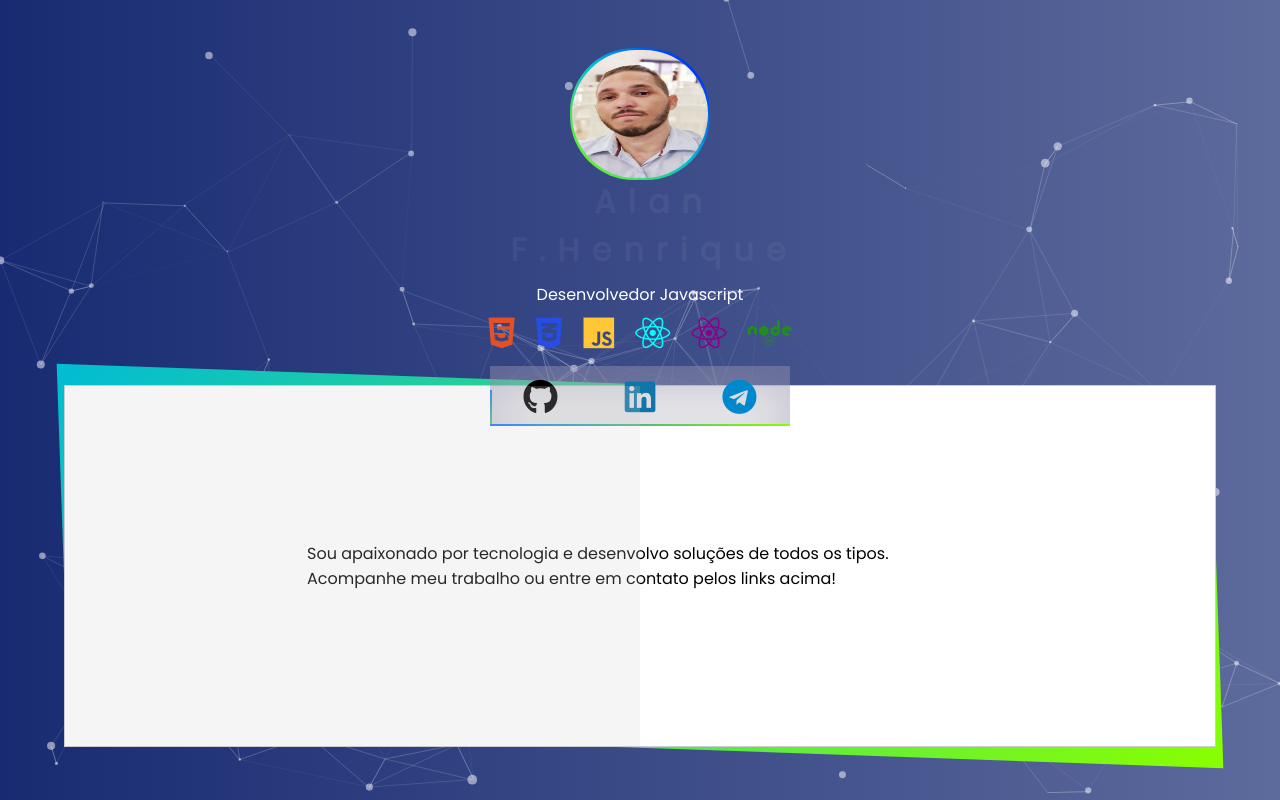
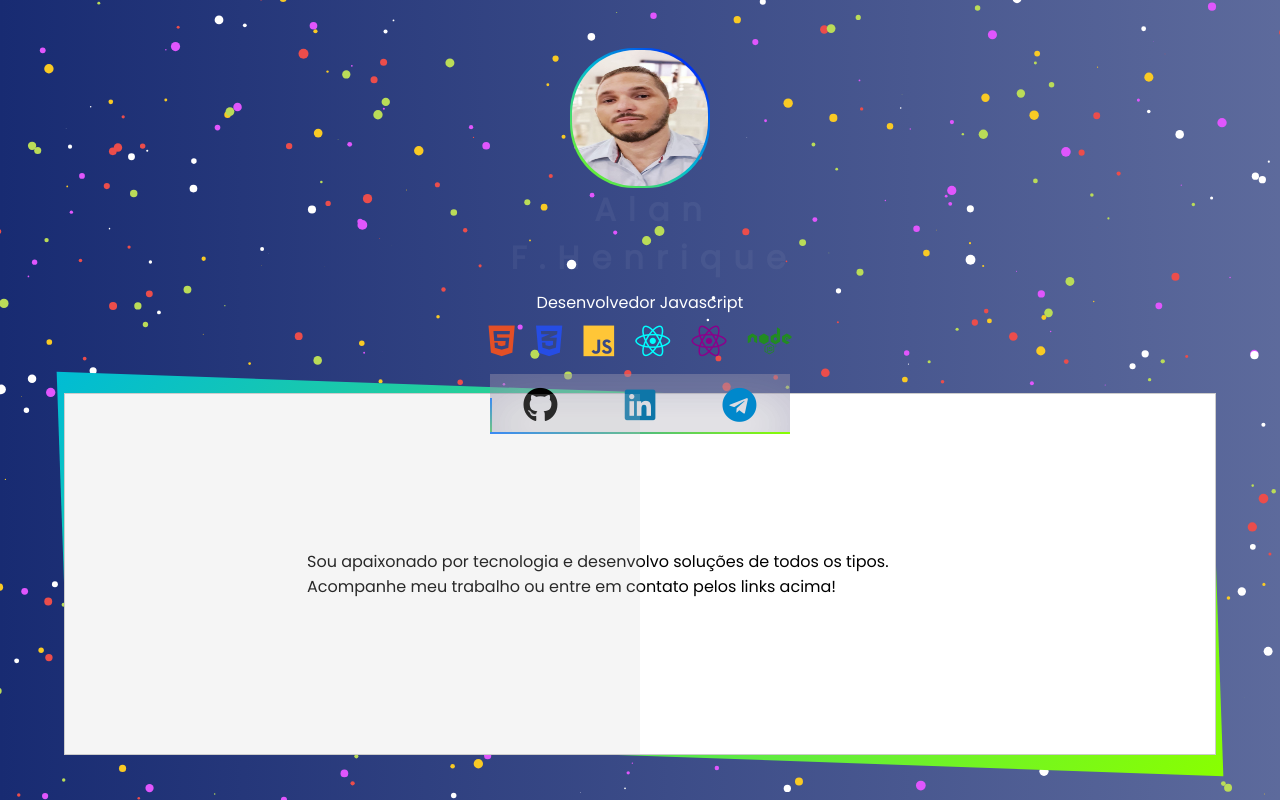
Before and after one commit to allanfernandesh/my-linktree, a plain HTML site: page index.html in a window 1280 px wide. Drawn offline with Linux system fonts and the light colour scheme.

Commit message:
adjust particles

```diff
--- a/app.js
+++ b/app.js
@@ -16,14 +16,14 @@ particlesJS('particles-js',
   {
     "particles": {
       "number": {
-        "value": 80,
+        "value": 400,
         "density": {
           "enable": true,
           "value_area": 800
         }
       },
       "color": {
-        "value": "#ffffff"
+        "value": ["#fff", "#eb4d4b","#e056fd", "#f9ca24","#badc58"]
       },
       "shape": {
         "type": "circle",
@@ -41,7 +41,7 @@ particlesJS('particles-js',
         }
       },
       "opacity": {
-        "value": 0.5,
+        "value": 1,
         "random": false,
         "anim": {
           "enable": false,
@@ -61,7 +61,7 @@ particlesJS('particles-js',
         }
       },
       "line_linked": {
-        "enable": true,
+        "enable": false,
         "distance": 150,
         "color": "#ffffff",
         "opacity": 0.4,
@@ -69,7 +69,7 @@ particlesJS('particles-js',
       },
       "move": {
         "enable": true,
-        "speed": 6,
+        "speed": 2,
         "direction": "none",
         "random": false,
         "straight": false,
@@ -86,7 +86,7 @@ particlesJS('particles-js',
       "events": {
         "onhover": {
           "enable": true,
-          "mode": "repulse"
+          "mode": "bubble"
         },
         "onclick": {
           "enable": true,
--- a/styles.css
+++ b/styles.css
@@ -7,18 +7,19 @@ body {
     display: flex;
     align-items: center;
     flex-direction: column;
-    min-height: 100vh;
     font-family: 'Poppins', sans-serif;
     background: linear-gradient(
         to right,
         rgba(24, 43, 114, 1),
         rgb(24, 43, 114, 0.7)
     );
+    overflow: hidden;
 }
 
 section {
     position: absolute;
     height: 100vh;
+    width: 100%;
     z-index: -10;
 }
 
@@ -39,7 +40,7 @@ section {
 }
 
 .informations img {
-    height: 8rem;
+    height: 8.5rem;
     width: 8.5rem;
     border-radius: 4rem;
 }
```
